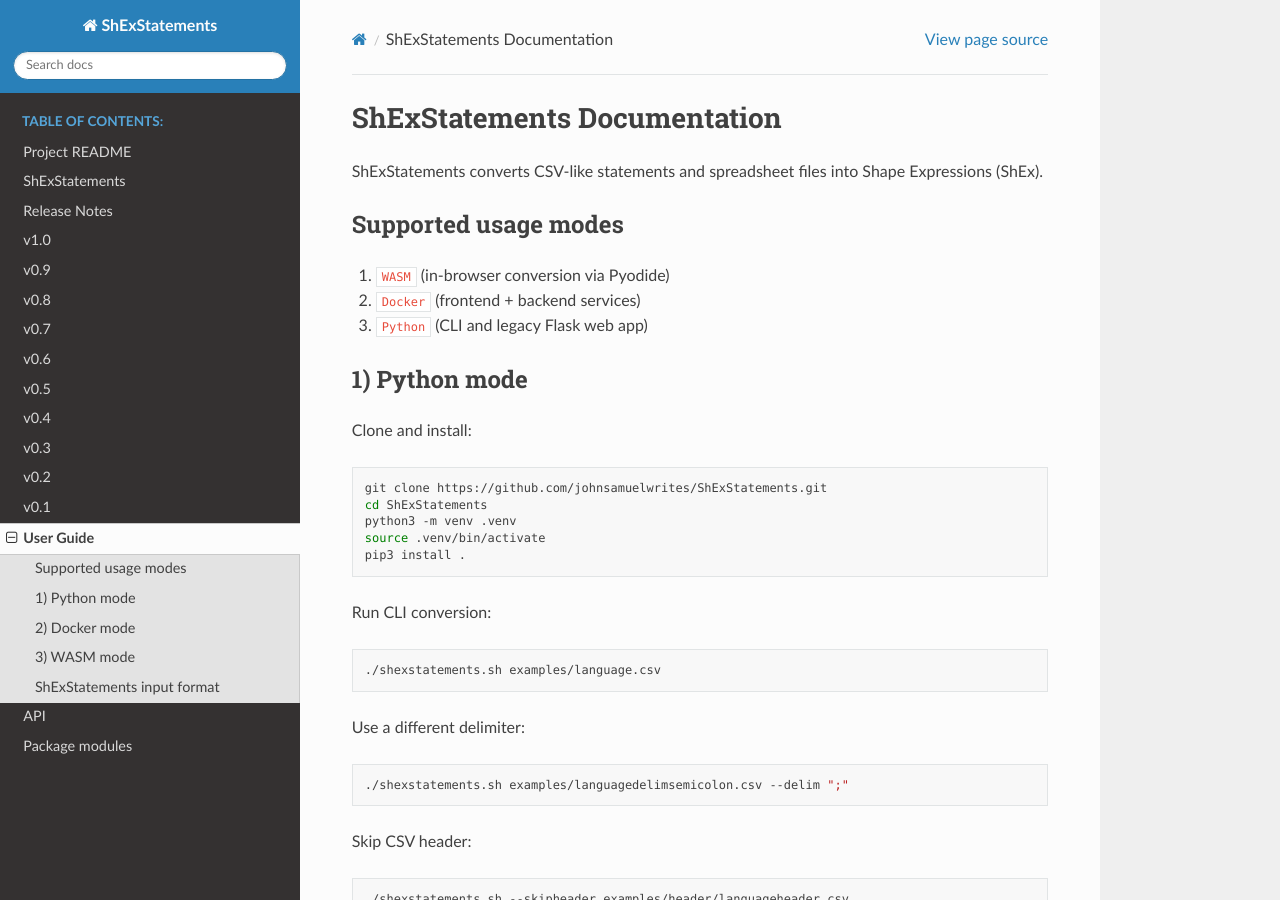
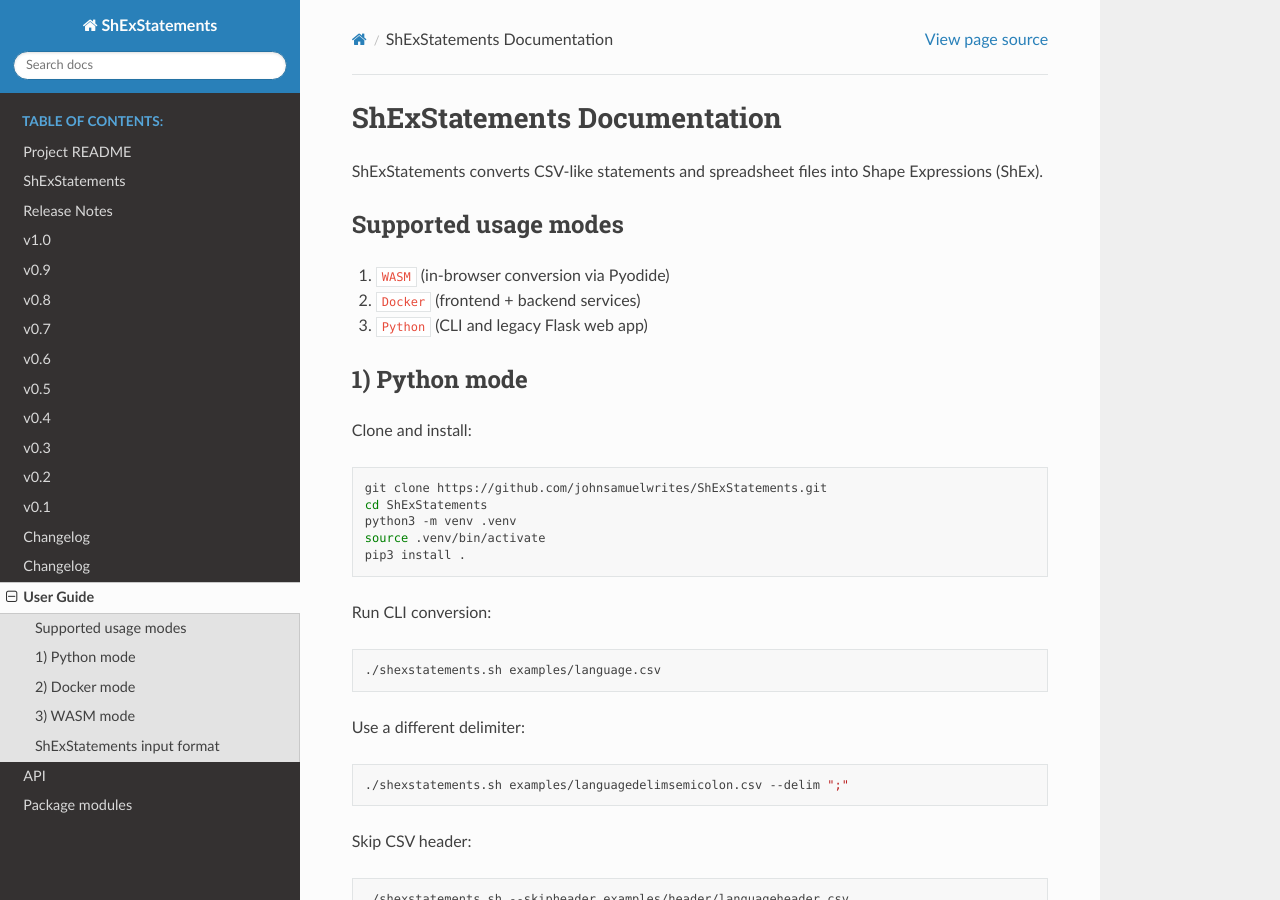
Before and after one commit to johnsamuelwrites/ShExStatements, a Sphinx documentation site: the page built from docs/docs.md, in a window 1280 px wide and 900 px high. Built offline with Sphinx 7.4.7 and the Read the Docs theme 3.1.0, drawn with Linux system fonts in a browser that asks for light colours.

Commit message:
Include Changelog

````diff
--- /dev/null
+++ b/docs/CHANGELOG.md
@@ -0,0 +1,4 @@
+# Changelog
+
+```{include} ../CHANGELOG.md
+```
--- a/docs/index.rst
+++ b/docs/index.rst
@@ -18,6 +18,7 @@
 
    Project README <readme.md>
    Release Notes <RELEASE.md>
+   Changelog <CHANGELOG.md>
    User Guide <docs.md>
    API <api.md>
    Package modules <shexstatements.rst>
````
